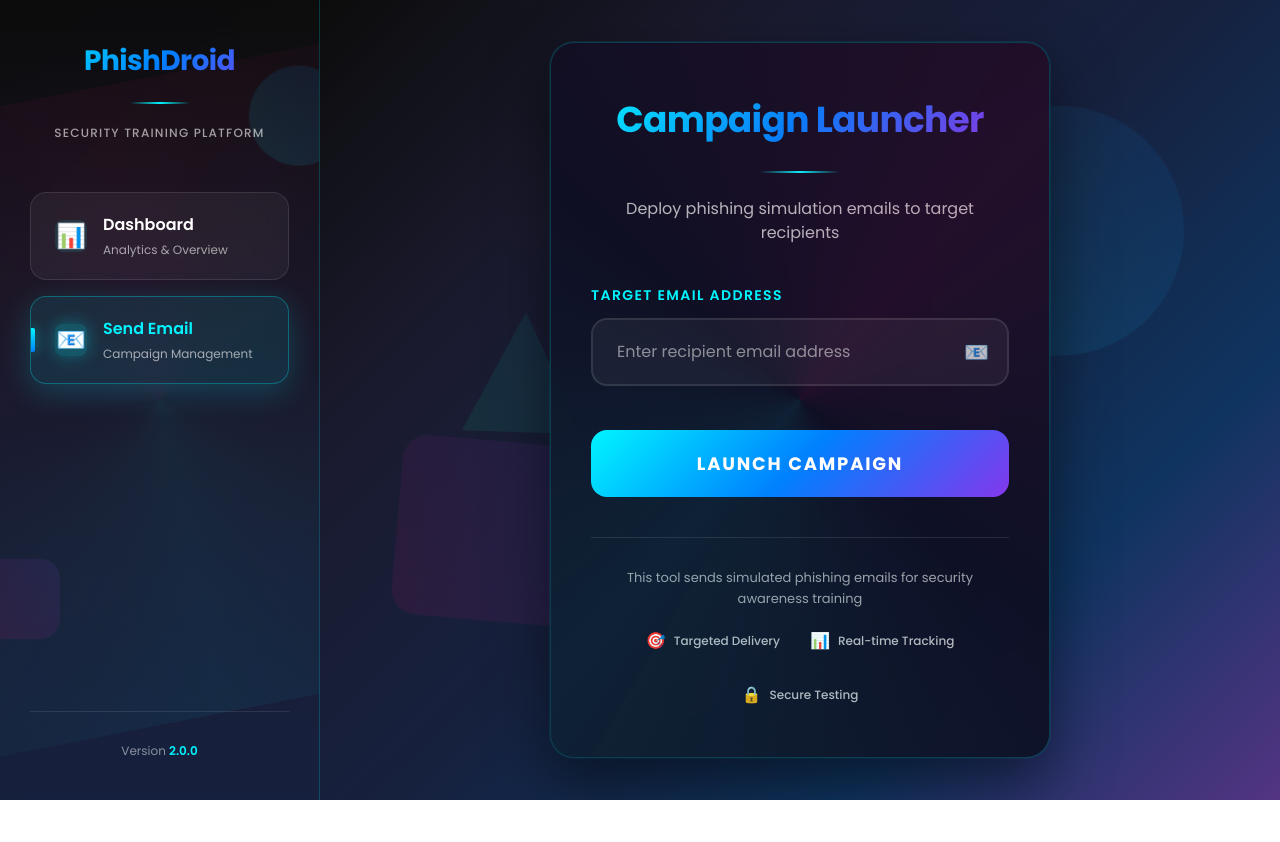
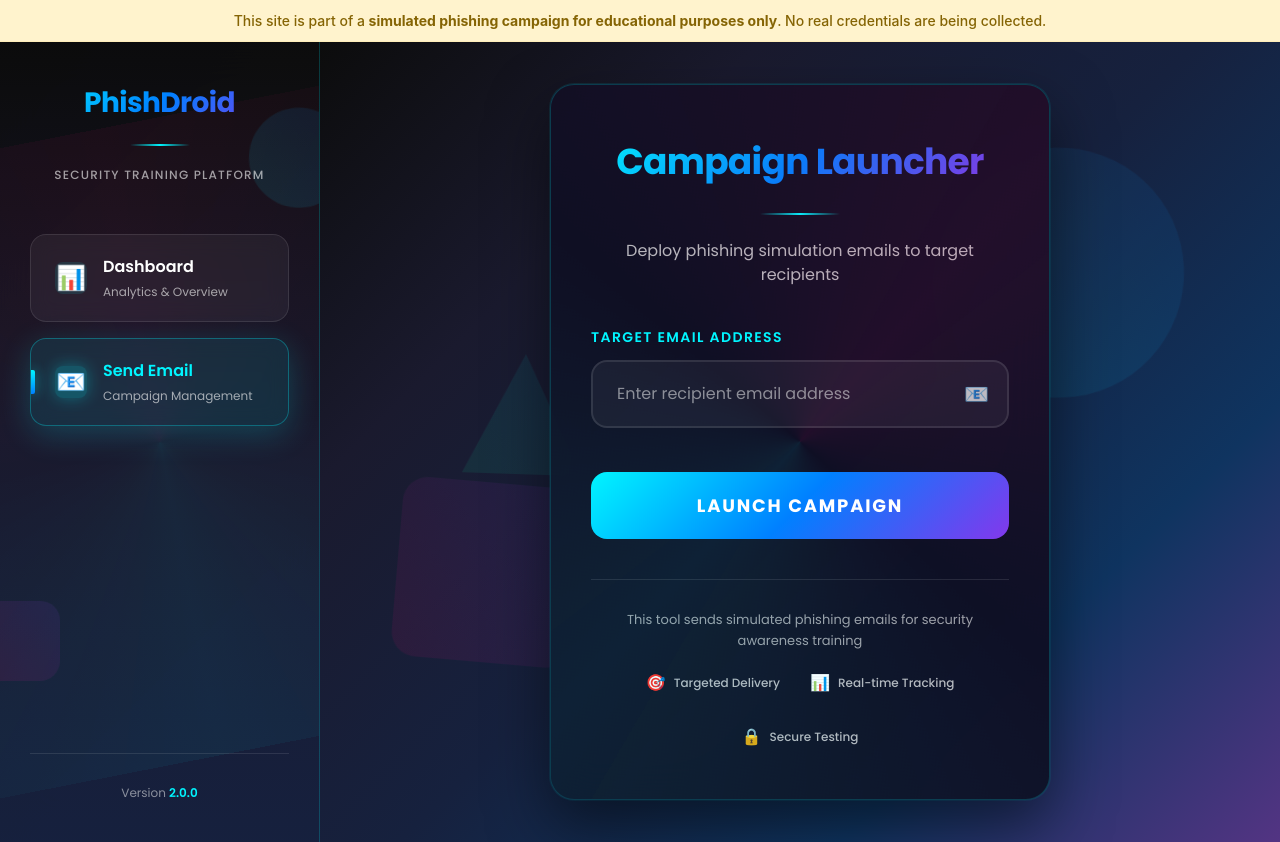
Before and after one commit to hizanrahman/Final-year-project, a React (Create React App) app in the folder phishing-sim/phishing-sim-ui/: page /send-email in a window 1280 px wide. Before the commit the page ends 800 px from the top, so only its background shows below. Built offline with nearby package versions, Linux system fonts and the light colour scheme; no server answers.

Commit message:
changed to ngrok

```diff
--- a/phishing-sim/phishing-sim-ui/src/components/Dashboard.jsx
+++ b/phishing-sim/phishing-sim-ui/src/components/Dashboard.jsx
@@ -1,4 +1,6 @@
 import React, { useEffect, useState } from "react";
+
+const API_BASE = process.env.REACT_APP_API_BASE_URL;
 
 const Dashboard = () => {
   const [clickData, setClickData] = useState([]);
@@ -11,7 +13,7 @@ const Dashboard = () => {
     const fetchClickData = async () => {
       try {
         const response = await fetch(
-          "/clicks"
+          `${API_BASE}/clicks`
         );
         const data = await response.json();
         setClickData(data);
@@ -26,7 +28,7 @@ const Dashboard = () => {
     const fetchCredentialData = async () => {
       try {
         const response = await fetch(
-          "/credentials"
+          `${API_BASE}/credentials`
         );
         const data = await response.json();
         setCredentialData(data);
--- a/phishing-sim/phishing-sim-ui/src/components/Login.js
+++ b/phishing-sim/phishing-sim-ui/src/components/Login.js
@@ -264,6 +264,7 @@ const Login = () => {
         }
       `}</style>
 
+      <div style={styles.body}>
         <div style={styles.loginContainer}>
           <div style={styles.backgroundShapes}>
             <div style={styles.shape1}></div>
@@ -370,6 +371,7 @@ const Login = () => {
             </div>
           </div>
         </div>
+      </div>
     </>
   );
 };
--- a/phishing-sim/phishing-sim-ui/src/components/SendEmail.jsx
+++ b/phishing-sim/phishing-sim-ui/src/components/SendEmail.jsx
@@ -1,4 +1,6 @@
 import React, { useState } from "react";
+
+const API_BASE = process.env.REACT_APP_API_BASE_URL;
 
 const SendEmail = () => {
   const [email, setEmail] = useState("");
@@ -15,7 +17,7 @@ const SendEmail = () => {
 
     try {
       const response = await fetch(
-        "https://phishing-sim-7mca.onrender.com/send-phishing-email",
+        `${API_BASE}/send-phishing-email`,
         {
           method: "POST",
           headers: {
--- a/phishing-sim/phishing-sim-ui/src/components/SidebarLayout.jsx
+++ b/phishing-sim/phishing-sim-ui/src/components/SidebarLayout.jsx
@@ -1,6 +1,25 @@
 import React from "react";
 import { Outlet } from "react-router-dom";
 import Sidebar from "./Sidebar";
+
+const Banner = () => (
+  <div
+    style={{
+      background: "#fff3cd",
+      color: "#856404",
+      textAlign: "center",
+      padding: "10px",
+      fontSize: "14px",
+      fontWeight: 500,
+      borderBottom: "1px solid #ffeeba",
+      zIndex: 1000,
+    }}
+  >
+    This site is part of a{" "}
+    <strong>simulated phishing campaign for educational purposes only</strong>. No
+    real credentials are being collected.
+  </div>
+);
 
 const SidebarLayout = () => {
   const styles = {
@@ -73,7 +92,7 @@ const SidebarLayout = () => {
           background: linear-gradient(135deg, #0c0c0c 0%, #1a1a2e 25%, #16213e 50%, #0f3460 75%, #533483 100%);
         }
       `}</style>
-
+      <Banner />
       <div style={styles.container}>
         <Sidebar />
         <div style={styles.mainContent}>
```
Also changed, not shown: 2 other files (tests, documents, lock files or other folders). Lines whose indentation alone changed are shown as unchanged.
